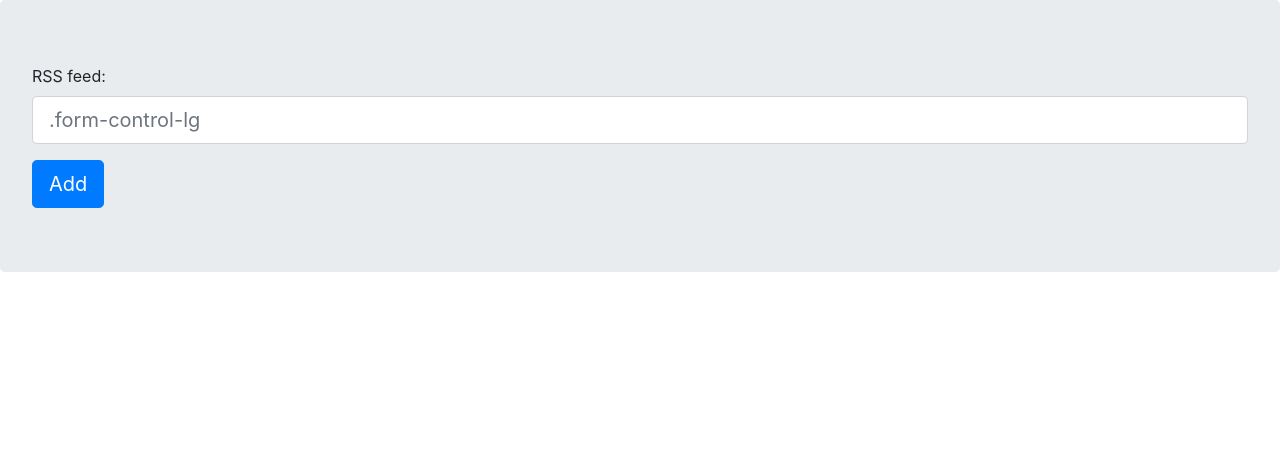
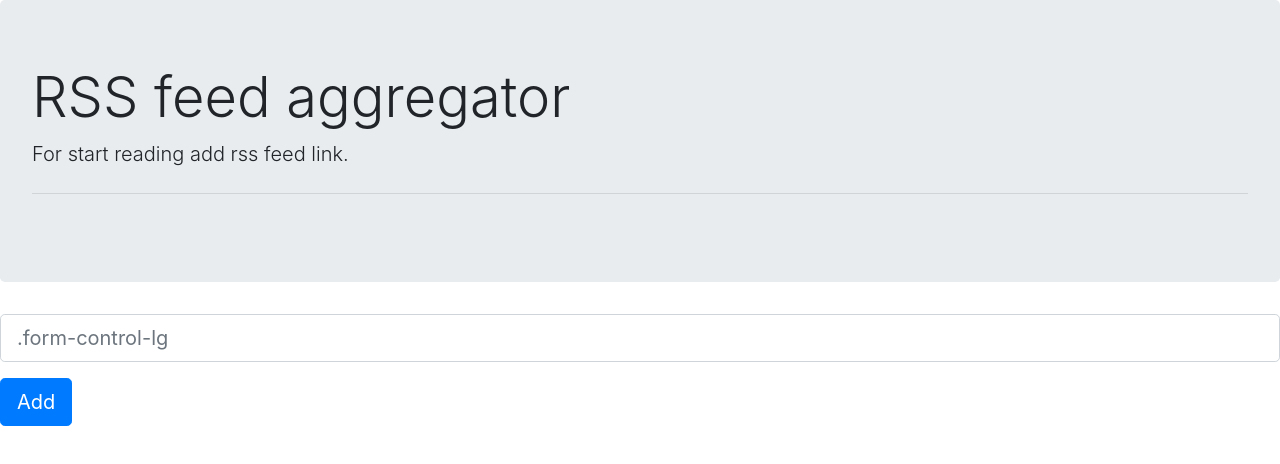
Before and after one commit to sergpvv/frontend-project-lvl3, a website built with webpack: page template.html in a window 1280 px wide. Built offline with nearby package versions, Linux system fonts and the light colour scheme.

Commit message:
add template

```diff
--- a/template.html
+++ b/template.html
@@ -8,14 +8,16 @@
 <title>RSS feed aggregator.</title>
 <body>
 <div class="jumbotron">
+<h1 class="display-4">RSS feed aggregator</h1>
+  <p class="lead">For start reading add rss feed link.</p>
+  <hr class="my-4">
+</div>
 <form>
   <div class="form-group">
-    <label for="rssFeed">RSS feed:</label>
     <input type="text" class="form-control form-control-lg" id="inputRssFeed" placeholder=".form-control-lg">
   </div>
   <button type="submit" class="btn btn-primary btn-lg">Add</button>
 </form>
-</div>
 <script src="https://code.jquery.com/jquery-3.4.1.slim.min.js" integrity="sha384-J6qa4849blE2+poT4WnyKhv5vZF5SrPo0iEjwBvKU7imGFAV0wwj1yYfoRSJoZ+n" crossorigin="anonymous"></script>
 <script src="https://cdn.jsdelivr.net/npm/popper.js@1.16.0/dist/umd/popper.min.js" integrity="sha384-Q6E9RHvbIyZFJoft+2mJbHaEWldlvI9IOYy5n3zV9zzTtmI3UksdQRVvoxMfooAo" crossorigin="anonymous"></script>
 <script src="https://stackpath.bootstrapcdn.com/bootstrap/4.4.1/js/bootstrap.min.js" integrity="sha384-wfSDF2E50Y2D1uUdj0O3uMBJnjuUD4Ih7YwaYd1iqfktj0Uod8GCExl3Og8ifwB6" crossorigin="anonymous"></script>
```
